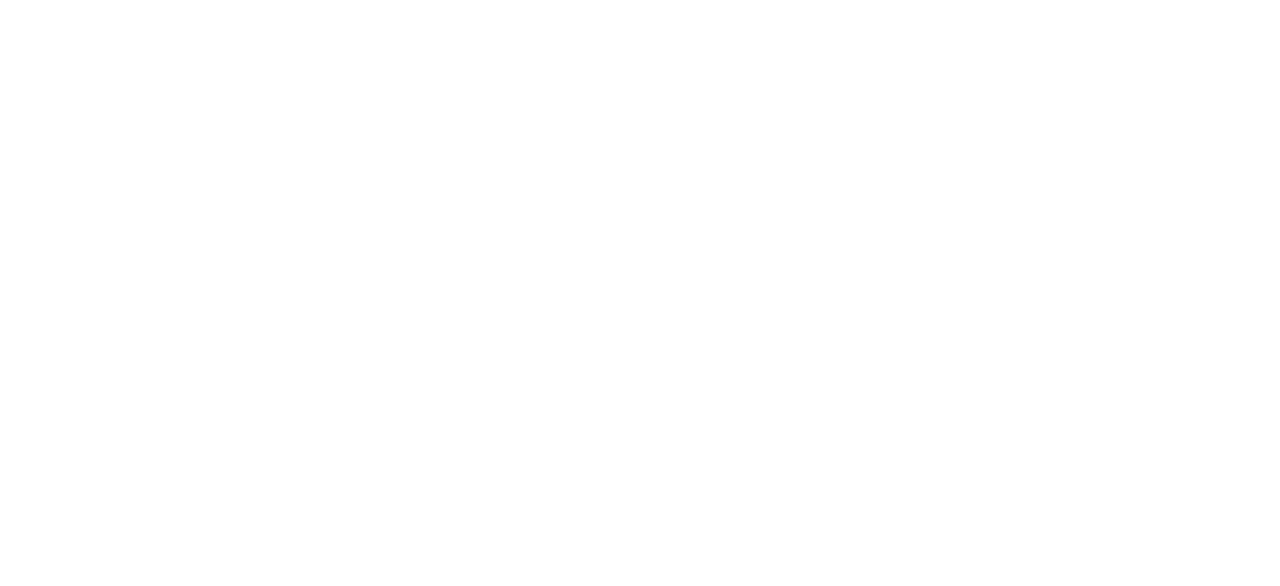
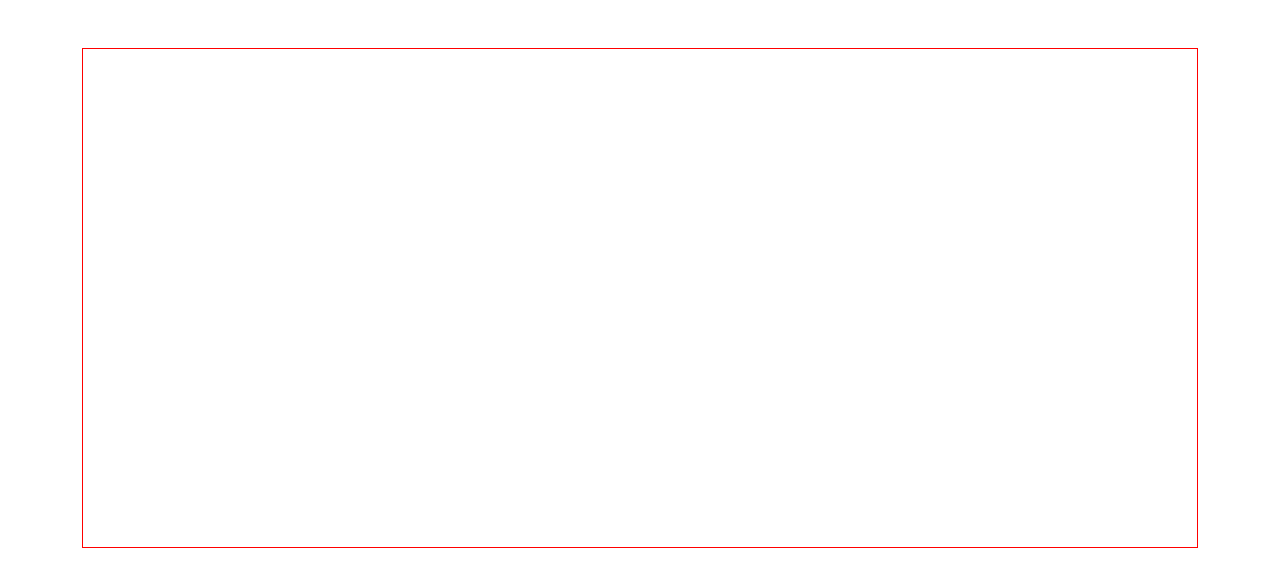
Before and after one commit to andreathepa/js-our-team, a plain HTML site: page index.html in a window 1280 px wide. Drawn offline with nearby package versions, Linux system fonts and the light colour scheme.

Commit message:
html structure done

```diff
--- a/css/style.css
+++ b/css/style.css
@@ -0,0 +1,11 @@
+*{
+    margin: 0;
+    padding: 0;
+    box-sizing: border-box;
+}
+
+.content{
+    border: 1px solid red;
+    height: 500px;
+    width: 100%;
+}
--- a/index.html
+++ b/index.html
@@ -10,6 +10,15 @@
 </head>
 <body>
 
+    <div class="container">
+        <div class="row">
+            <div class="col-12">
+                <div id="output" class="content d-flex justify-content-center mt-5">
+
+                </div>
+            </div>
+        </div>
+    </div>
 
     <script type="text/javascript" src="./js/script.js"></script>
 
```
